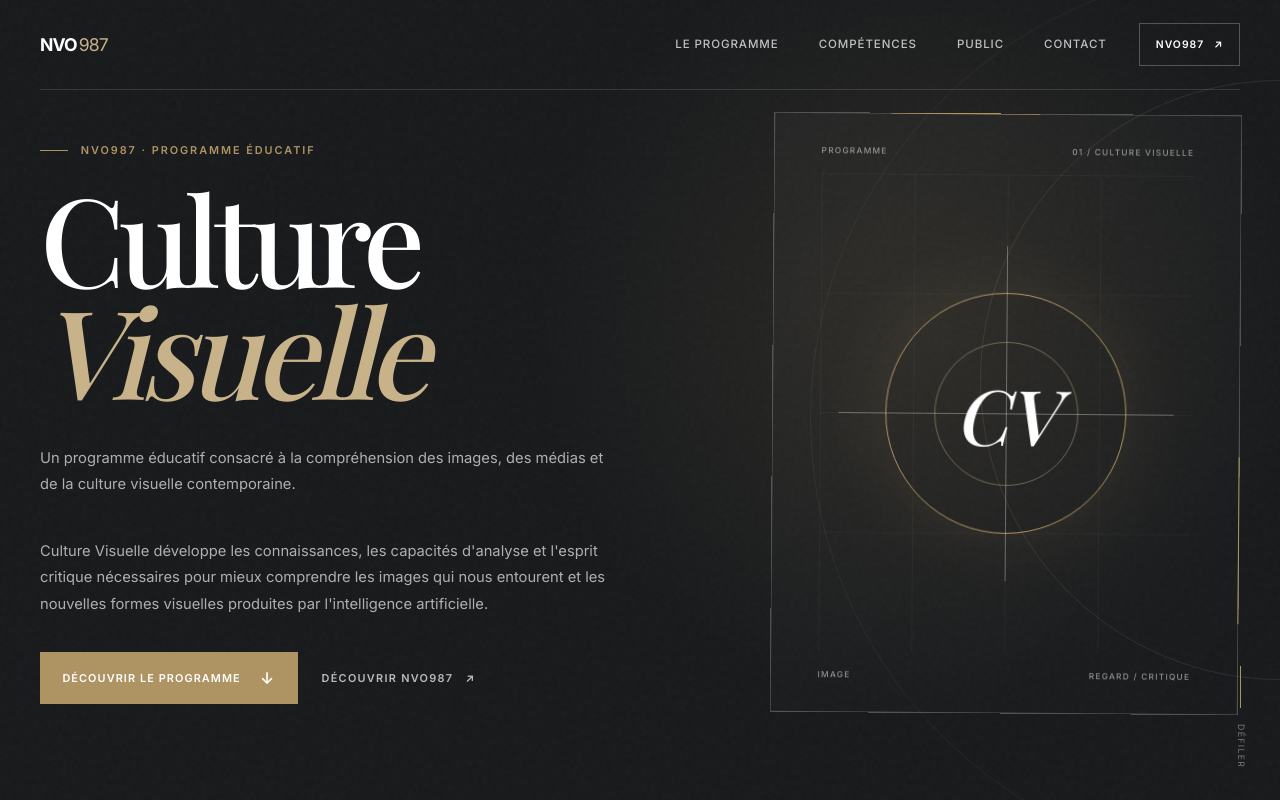
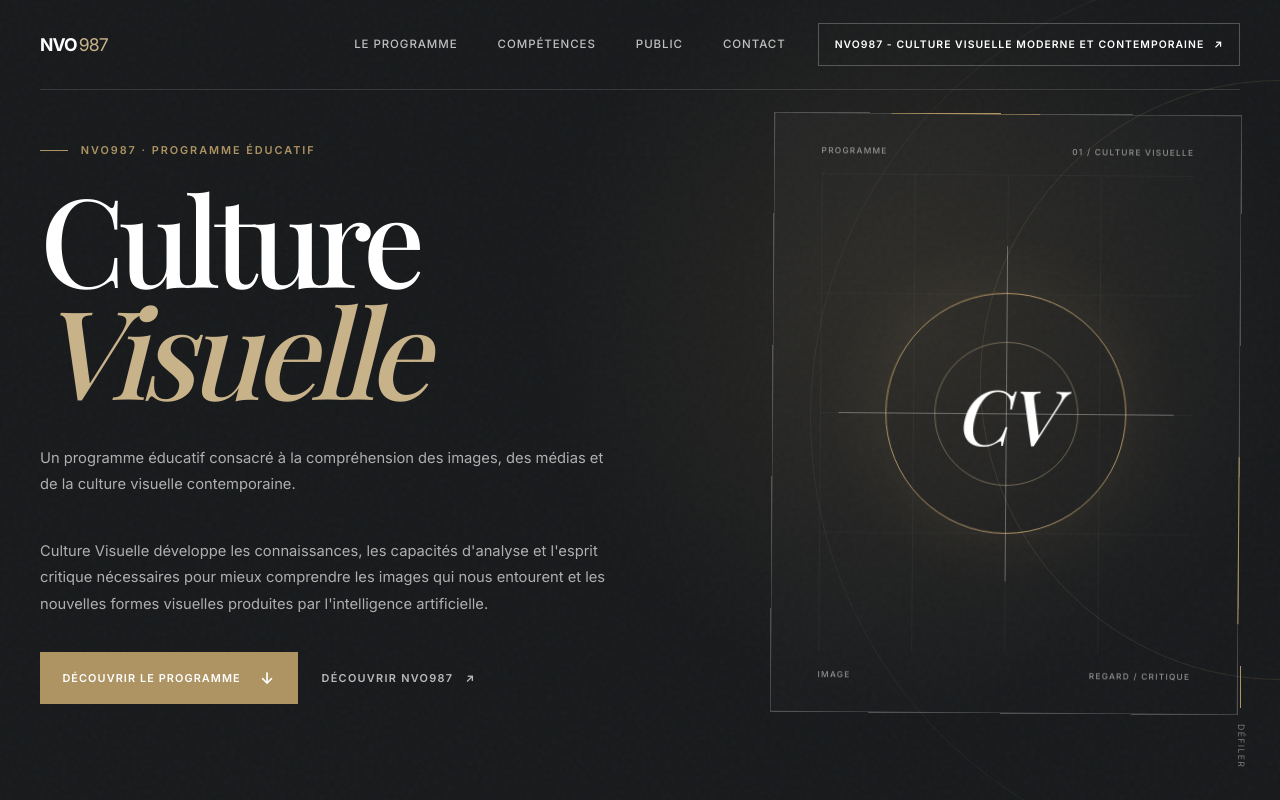
Before and after one commit to nvo987-art-history/education, a plain HTML site: page index.html in a window 1280 px wide. Shown: the top 800 px of the page. Drawn offline with nearby package versions, Linux system fonts and the light colour scheme.

Commit message:
Update link text for NVO987

```diff
--- a/index.html
+++ b/index.html
@@ -77,7 +77,7 @@
         target="_blank"
         rel="noopener noreferrer"
       >
-        NVO987
+        NVO987 - Culture Visuelle Moderne et Contemporaine
         <span aria-hidden="true">↗</span>
       </a>
 
```
